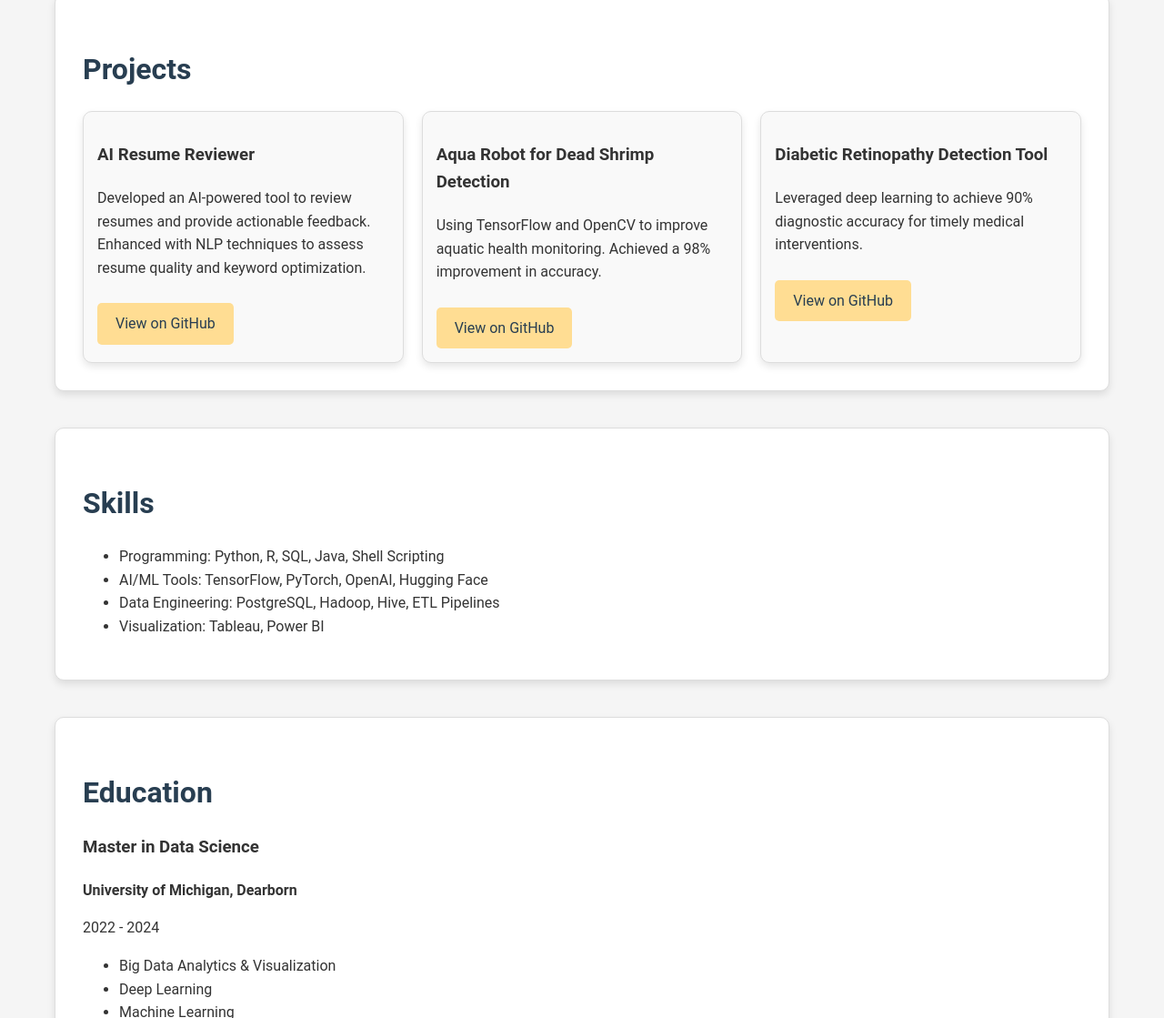
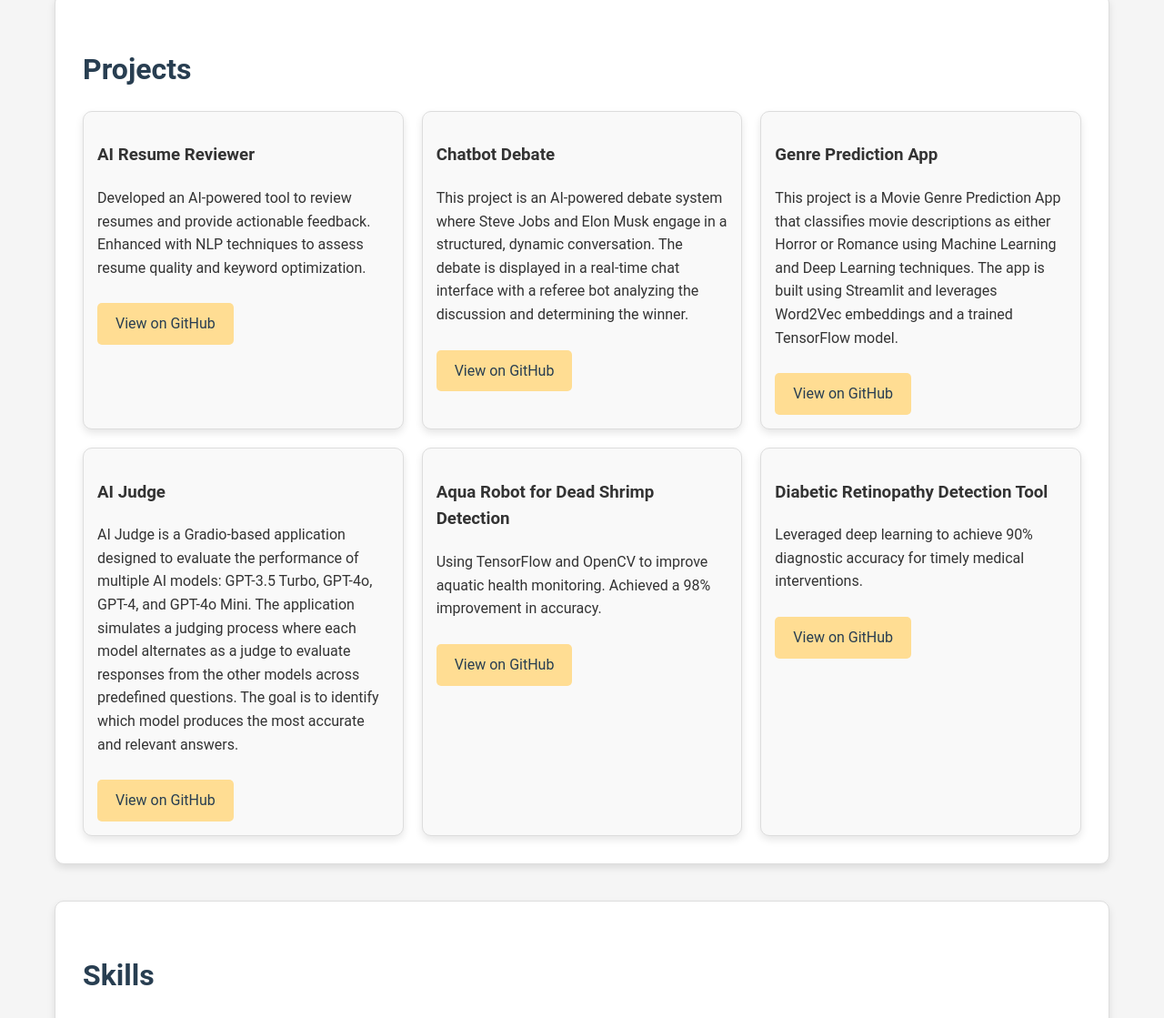
Before and after one commit to saimanojbera/saimanojbera.github.io, a plain HTML site: page index.html in a window 1280 px wide. Shown: the part 955-2074 px from the top of the page at 91% size. Drawn offline with Linux system fonts and the light colour scheme.

Commit message:
added new projects

```diff
--- a/index.html
+++ b/index.html
@@ -272,13 +272,28 @@
 </section>
 
 
-        <section id="projects">
+<section id="projects">
     <h2>Projects</h2>
     <div class="project-grid">
 		<div class="project-card">
             <h3>AI Resume Reviewer</h3>
             <p>Developed an AI-powered tool to review resumes and provide actionable feedback. Enhanced with NLP techniques to assess resume quality and keyword optimization.</p>
             <a href="https://github.com/saimanojbera/AI_Resume_Reviewer" class="btn">View on GitHub</a>
+        </div>
+        <div class="project-card">
+            <h3>Chatbot Debate</h3>
+            <p>This project is an AI-powered debate system where Steve Jobs and Elon Musk engage in a structured, dynamic conversation. The debate is displayed in a real-time chat interface with a referee bot analyzing the discussion and determining the winner.</p>
+            <a href="https://github.com/saimanojbera/Chatbot-Debate" class="btn">View on GitHub</a>
+        </div>
+        <div class="project-card">
+            <h3>Genre Prediction App</h3>
+            <p>This project is a Movie Genre Prediction App that classifies movie descriptions as either Horror or Romance using Machine Learning and Deep Learning techniques. The app is built using Streamlit and leverages Word2Vec embeddings and a trained TensorFlow model.</p>
+            <a href="https://github.com/saimanojbera/Genre_Prediction_App" class="btn">View on GitHub</a>
+        </div>
+        <div class="project-card">
+            <h3>AI Judge</h3>
+            <p>AI Judge is a Gradio-based application designed to evaluate the performance of multiple AI models: GPT-3.5 Turbo, GPT-4o, GPT-4, and GPT-4o Mini. The application simulates a judging process where each model alternates as a judge to evaluate responses from the other models across predefined questions. The goal is to identify which model produces the most accurate and relevant answers.</p>
+            <a href="https://github.com/saimanojbera/AI_Judge" class="btn">View on GitHub</a>
         </div>
         <div class="project-card">
             <h3>Aqua Robot for Dead Shrimp Detection</h3>
@@ -293,8 +308,6 @@
 
     </div>
 </section>
-
-
         <section id="skills">
             <h2>Skills</h2>
             <ul>
```
